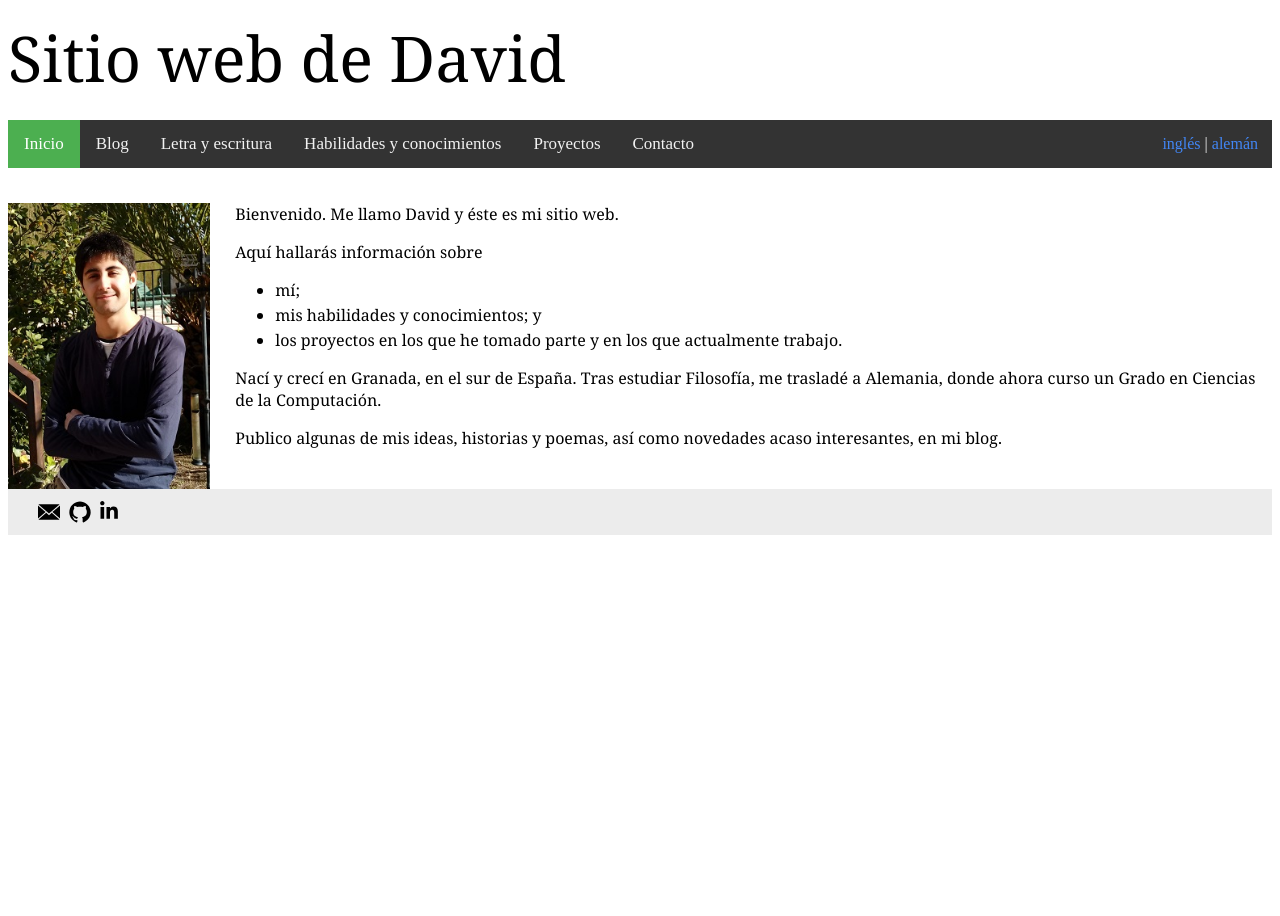
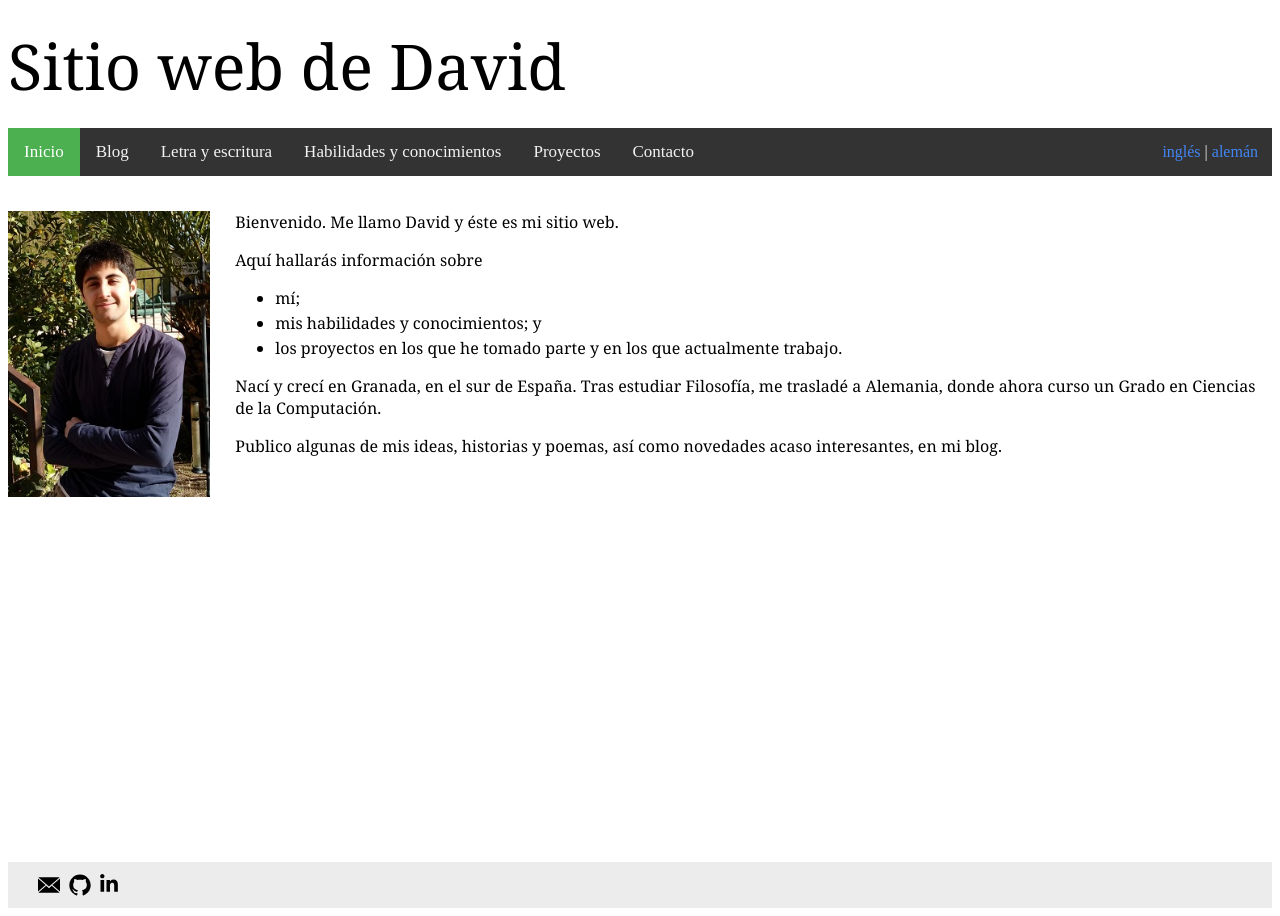
Before and after one commit to kalrish/website, a Jekyll site: the page built from es/home.html, in a window 1280 px wide. Built offline with Jekyll 4.4.1, drawn with Linux system fonts in a browser that asks for light colours.

Commit message:
Make footer stick to the bottom
Even if there's not enough content.

```diff
--- a/_sass/base.scss
+++ b/_sass/base.scss
@@ -5,10 +5,14 @@
 }
 
 body {
+	display: flex;
+	flex-flow: column;
+	min-height: 100vh;
 	margin: 8px;
 }
 
 h1 {
+	flex: 0 0 auto;
 	margin-top: 15px;
 	font-size: 7vmin;
 	font-weight: normal;
@@ -20,6 +24,7 @@ h1 a {
 }
 
 header#topnavibar {
+	flex: 0 0 auto;
 	background-color: #333;
 	margin-top: 20px;
 	position: sticky;
@@ -71,6 +76,7 @@ nav#language a {
 }
 
 main {
+	flex: 1 0 auto;
 	margin-top: 35px;
 	font-family: "Georgia";
 }
@@ -80,6 +86,7 @@ li {
 }
 
 #site-footer {
+	flex: 0 0 auto;
 	padding: 12px 30px;
 	background-color: #ECECEC;
 }
```
